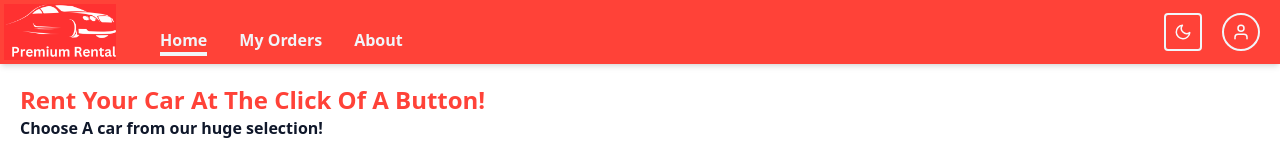
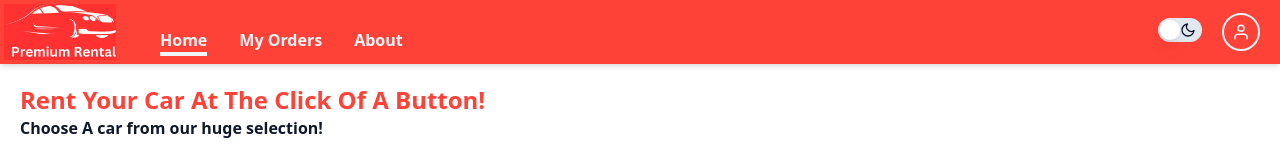
Before and after one commit to Noam-Moskowitz/Premium-Cars, a React (Vite) app in the folder frontend/: page / in a window 1280 px wide. Shown: the top 160 px of the page. Built offline with nearby package versions, Linux system fonts and the light colour scheme.

Commit message:
css tweaks

```diff
--- a/frontend/package.json
+++ b/frontend/package.json
@@ -20,7 +20,9 @@
     "@radix-ui/react-radio-group": "^1.2.0",
     "@radix-ui/react-select": "^2.1.1",
     "@radix-ui/react-slot": "^1.1.0",
+    "@radix-ui/react-switch": "^1.1.0",
     "@radix-ui/react-toggle": "^1.1.0",
+    "animate.css": "^4.1.1",
     "class-variance-authority": "^0.7.0",
     "clsx": "^2.1.1",
     "date-fns": "^3.6.0",
--- a/frontend/src/components/cars/CarDetails.tsx
+++ b/frontend/src/components/cars/CarDetails.tsx
@@ -1,6 +1,7 @@
 import { ICar } from "@/interfaces/car";
 import React from "react";
 import SpecsIconContainer from "./SpecsIconContainer";
+import "animate.css";
 
 interface CarDetailsProps {
   car: ICar;
@@ -16,7 +17,7 @@ const CarDetails: React.FC<CarDetailsProps> = ({ car }) => {
   ];
 
   return (
-    <div className="bg-background md:rounded-3xl flex flex-col w-auto pt-3 md:p-5 md:absolute top-[15vh] md:ml-10 shadow-md">
+    <div className="bg-background md:rounded-3xl flex flex-col w-auto pt-3 md:p-5 md:absolute top-[15vh] md:ml-10 shadow-md animate__animated animate__fadeInLeft">
       <div className="flex md:flex-col items-center justify-center gap-4">
         {detailsArray.map((item) => (
           <div className="flex flex-col items-center">
--- a/frontend/src/components/forms/BookCarForm.tsx
+++ b/frontend/src/components/forms/BookCarForm.tsx
@@ -60,13 +60,13 @@ const BookCarForm: React.FC<BookCarFormProps> = ({ carPrice }) => {
           onSubmit={form.handleSubmit(onSubmit)}
           className="h-full md:w-2/3 flex flex-col md:flex-row gap-5"
         >
-          <div className="h-full flex md:flex-col gap-24 md:gap-5 justify-center md:w-1/3">
+          <div className="h-full flex md:flex-col gap-5 md:gap-5 justify-center md:w-1/3">
             {/* Pickup Spot */}
             <FormField
               control={form.control}
               name="pickupSpot"
               render={({ field }) => (
-                <FormItem className="flex flex-col">
+                <FormItem className="flex flex-col w-full">
                   <FormLabel>Pickup Spot</FormLabel>
                   <FormControl>
                     <Select {...field}>
@@ -89,7 +89,7 @@ const BookCarForm: React.FC<BookCarFormProps> = ({ carPrice }) => {
               control={form.control}
               name="dropoffSpot"
               render={({ field }) => (
-                <FormItem className="flex flex-col">
+                <FormItem className="flex flex-col w-full">
                   <FormLabel>Dropoff Spot</FormLabel>
                   <FormControl>
                     <Select {...field}>
--- a/frontend/src/components/forms/CardPaymentForm.tsx
+++ b/frontend/src/components/forms/CardPaymentForm.tsx
@@ -38,7 +38,7 @@ const CardPaymentForm: React.FC<CardPaymentFormProps> = ({ amountToPay }) => {
     <Form {...form}>
       <form
         onSubmit={form.handleSubmit(onSubmit)}
-        className="bg-accent p-10 rounded-md flex flex-col gap-5 shadow-md mt-5 w-2/3 md:w-auto"
+        className="bg-accent p-10 rounded-md flex flex-col gap-5 shadow-md mt-5 md:w-2/3 md:w-auto"
       >
         <h1 className="text-center font-bold text-primary text-2xl">Fee: {amountToPay}$</h1>
 
--- a/frontend/src/components/navigation/NavBar.tsx
+++ b/frontend/src/components/navigation/NavBar.tsx
@@ -1,10 +1,10 @@
-import { navBarArray, adminNavBarArray } from "@/consts/navBar";
+import { navBarArray /* adminNavBarArray */ } from "@/consts/navBar";
 import { FiMoon, FiSun } from "react-icons/fi";
-import { FiUser } from "react-icons/fi";
 import React, { useEffect, useState } from "react";
 import { Link } from "react-router-dom";
 import { useTheme } from "@/theme/ThemeProvider";
 import UserDropdown from "./UserDropdown";
+import { Switch } from "@/components/ui/switch";
 
 const NavBar = () => {
   const { setTheme } = useTheme();
@@ -44,16 +44,21 @@ const NavBar = () => {
         </div>
       </div>
       <div className="flex items-center px-5 gap-5">
-        <div
-          onClick={() => setDarkMode(!darkMode)}
-          className="border-2 border-secondary p-2 rounded cursor-pointer"
-        >
+        <div className="relative">
+          <Switch onClick={() => setDarkMode(!darkMode)} />
           {darkMode ? (
-            <FiSun size={18} className="text-primary-foreground" />
+            <FiSun
+              size={20}
+              className="absolute left-0.5 top-1/2 transform -translate-y-1/2 pb-1"
+            />
           ) : (
-            <FiMoon size={18} className="text-primary-foreground" />
+            <FiMoon
+              size={20}
+              className="absolute right-1 top-1/2 transform -translate-y-1/2 pb-1"
+            />
           )}
         </div>
+
         <UserDropdown />
       </div>
     </nav>
--- a/frontend/src/components/orders/CardPaymentModal.tsx
+++ b/frontend/src/components/orders/CardPaymentModal.tsx
@@ -7,7 +7,6 @@ import {
   DialogTitle,
 } from "@/components/ui/dialog";
 import CardPaymentForm from "../forms/CardPaymentForm";
-import { number } from "zod";
 
 interface CardPaymentModalProps {
   open: boolean;
--- /dev/null
+++ b/frontend/src/components/ui/switch.tsx
@@ -0,0 +1,27 @@
+import * as React from "react";
+import * as SwitchPrimitives from "@radix-ui/react-switch";
+
+import { cn } from "@/lib/utils";
+
+const Switch = React.forwardRef<
+  React.ElementRef<typeof SwitchPrimitives.Root>,
+  React.ComponentPropsWithoutRef<typeof SwitchPrimitives.Root>
+>(({ className, ...props }, ref) => (
+  <SwitchPrimitives.Root
+    className={cn(
+      "peer inline-flex h-6 w-11 shrink-0 cursor-pointer items-center rounded-full border-2 border-transparent transition-colors focus-visible:outline-none focus-visible:ring-2 focus-visible:ring-ring focus-visible:ring-offset-2 focus-visible:ring-offset-background disabled:cursor-not-allowed disabled:opacity-50 data-[state=checked]:bg-background data-[state=unchecked]:bg-input",
+      className
+    )}
+    {...props}
+    ref={ref}
+  >
+    <SwitchPrimitives.Thumb
+      className={cn(
+        "pointer-events-none block h-5 w-5 rounded-full bg-background data-[state=checked]:bg-foreground shadow-lg ring-0 transition-transform data-[state=checked]:translate-x-5 data-[state=unchecked]:translate-x-0"
+      )}
+    />
+  </SwitchPrimitives.Root>
+));
+Switch.displayName = SwitchPrimitives.Root.displayName;
+
+export { Switch };
--- a/frontend/src/pages/MyOrders.tsx
+++ b/frontend/src/pages/MyOrders.tsx
@@ -1,11 +1,12 @@
 import OrderCard from "@/components/orders/OrderCard";
 import React from "react";
+import "animate.css";
 
 const MyOrders = () => {
   return (
     <div className="size-full">
       <h1 className="text-3xl font-bold p-5">My Orders</h1>
-      <div className="flex flex-col m-auto w-2/3 gap-5 p-5">
+      <div className="flex flex-col m-auto w-2/3 gap-5 p-5 animate__animated animate__fadeInUp ">
         <OrderCard />
         <OrderCard />
         <OrderCard />
--- a/frontend/src/pages/RentCarPage.tsx
+++ b/frontend/src/pages/RentCarPage.tsx
@@ -2,15 +2,16 @@ import React from "react";
 import { car } from "./Home";
 import CarDetails from "@/components/cars/CarDetails";
 import BookCarForm from "@/components/forms/BookCarForm";
+import "animate.css";
 
 const RentCarPage = () => {
   return (
     <div className="size-full  flex flex-col item-center justify-between bg-accent">
-      <div className="md:h-[80vh] flex items-center">
+      <div className="md:h-[80vh] flex items-center animate__animated animate__fadeIn">
         <img className=" md:w-[500px] lg:w-[800px] m-auto" src={car.image} alt="Car Image" />
       </div>
       <CarDetails car={car} />
-      <div className="w-full bg-background md:rounded-t-lg shadow-lg flex justify-center items-center py-5 md:absolute md:border-2 bottom-0">
+      <div className="w-full bg-background md:rounded-t-lg animate__animated animate__fadeInUp shadow-lg flex justify-center items-center py-5 md:absolute md:border-2 bottom-0">
         <BookCarForm carPrice={car.pricePerDay} />
       </div>
     </div>
```
Also changed, not shown: frontend/src/pages/Home.tsx (+17 -2 lines), 1 other file (tests, documents, lock files or other folders).
